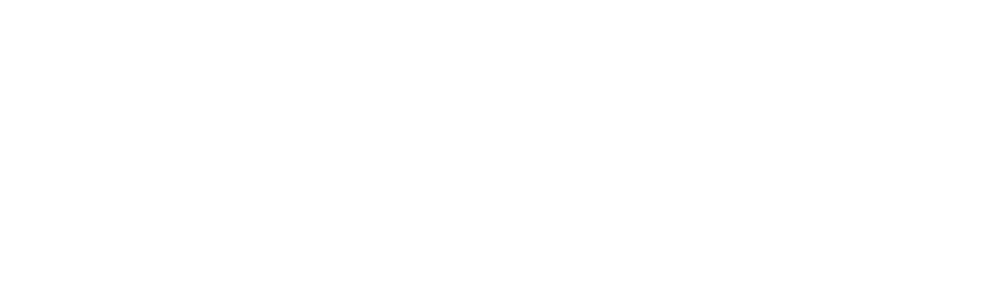
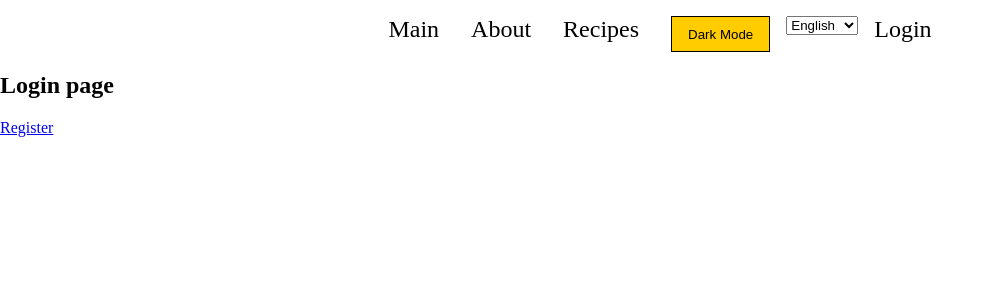
Before and after one commit to teselkinV/Gastronomia, a React (Create React App) app: page /login in a window 1280 px wide. Shown: the top 300 px of the page, without its empty margins (0-995 px from the left). Built offline with nearby package versions, Linux system fonts and the light colour scheme.

Commit message:
Starting work with account functions

```diff
--- /dev/null
+++ b/src/components/Account/Login.js
@@ -0,0 +1,16 @@
+import React from 'react';
+import { Link } from 'react-router-dom';
+import { Text } from '../Language/Language';
+import Navbar from '../Navbar'
+
+function Login() {
+    return (
+        <div>
+            <Navbar />
+            <h2>Login page</h2>
+            <Link to='/register'><Text t='register'/></Link>
+        </div>
+    );
+}
+
+export default Login;
--- /dev/null
+++ b/src/components/Account/Register.js
@@ -0,0 +1,11 @@
+import React from 'react';
+
+function Register() {
+    return (
+        <div>
+            Register page
+        </div>
+    );
+}
+
+export default Register;
--- a/src/components/Language/languages/en.json
+++ b/src/components/Language/languages/en.json
@@ -4,5 +4,7 @@
     "about": "About",
     "about-us": "About us on eng",
     "main-title": "Main page",
-    "recipe-title": "Recipe's category"
+    "recipe-title": "Recipe's category",
+    "login": "Login",
+    "register": "Register"
 }
--- a/src/components/Language/languages/ru.json
+++ b/src/components/Language/languages/ru.json
@@ -4,5 +4,7 @@
     "about": "О нас",
     "about-us": "Про нас",
     "main-title": "Главная страница",
-    "recipe-title": "Категории рецептов"
+    "recipe-title": "Категории рецептов",
+    "login": "Вход",
+    "register": "Регистрация"
 }
--- a/src/components/Navbar.js
+++ b/src/components/Navbar.js
@@ -2,8 +2,12 @@
 import { Link } from 'react-router-dom';
 import { Text } from './Language/Language';
 
+// Modes components
 import Darkmode from './Darkmode/Darkmode';
 import Selector from '../components/Language/Selector';
+
+// Account components
+import Login from '../components/Account/Login';
 
 const Navbar = () => {
     return (
@@ -14,6 +18,7 @@
                 <li className='link'><Link to='/recipes'><Text t="recipes" /></Link></li>
                 <li className='link'><Darkmode /></li>
                 <li><Selector /></li>
+                <li className='link'><Link to='/login'><Text t="login" /></Link></li>
             </ul>
         </div>
     );
--- a/src/components/Routerc.js
+++ b/src/components/Routerc.js
@@ -6,6 +6,10 @@
 import About from '../Pages/About';
 import Recipes from '../Pages/Recipes';
 import Details from '../components/Recipe/Details';
+
+// Account components
+import Login from '../components/Account/Login';
+import Register from '../components/Account/Register';
 
 function Routerc() {
   return (
@@ -16,6 +20,8 @@
         <Route path="/about" component={About} />
         <Route exact path="/recipes" component={Recipes} />
         <Route path="/recipes/:id" component={Details} />
+        <Route path="/login" component={Login} />
+        <Route path="/register" component={Register} />
       </Switch>
       </Router>
     </React.Fragment>
```
Also changed, not shown: 1 other file (tests, documents, lock files or other folders).
